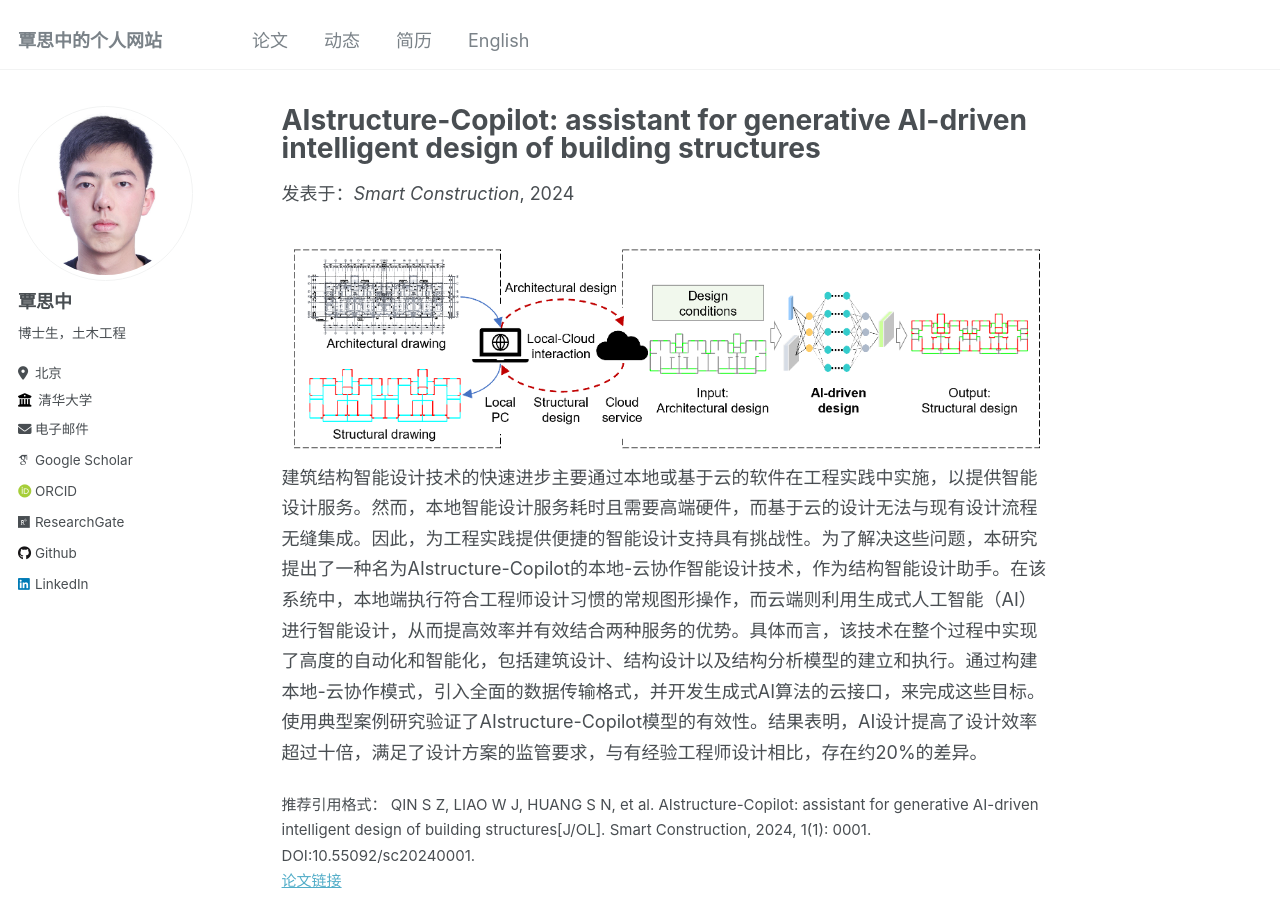
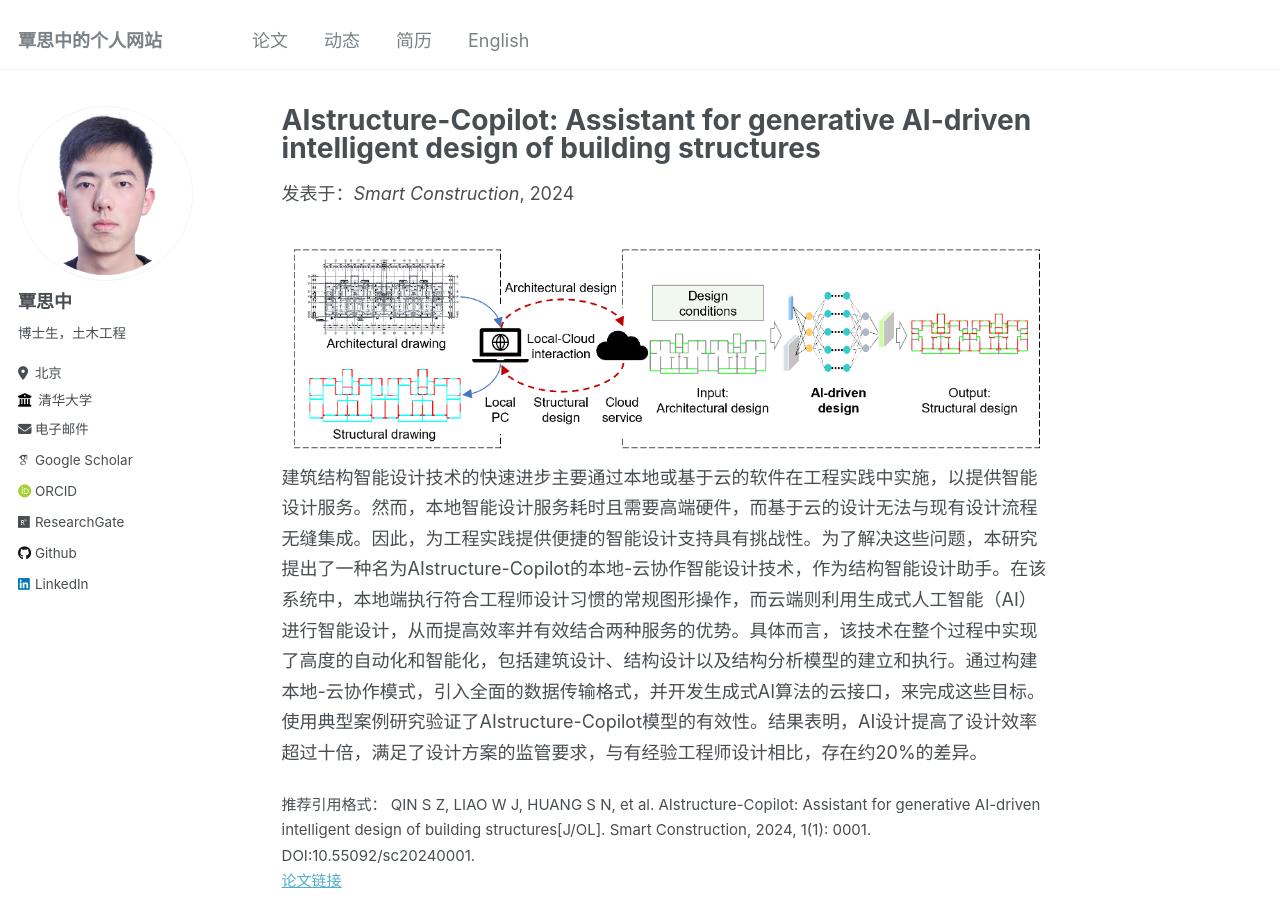
Before and after one commit to qinsz01/qsz_academic, a Jekyll site: the page built from _publications/2024-03-04-SC-zh.md, in a window 1280 px wide and 1400 px high. Shown: the top 903 px of the window. Built offline with Jekyll 4.4.1, drawn with Linux system fonts in a browser that asks for light colours; some web fonts are replaced.

```diff
--- a/_publications/2024-03-04-SC-zh.md
+++ b/_publications/2024-03-04-SC-zh.md
@@ -1,12 +1,12 @@
 ---
-title: 'AIstructure-Copilot: assistant for generative AI-driven intelligent design of building structures'
+title: 'AIstructure-Copilot: Assistant for generative AI-driven intelligent design of building structures'
 collection: publications
 permalink: /zh/publication/2024-03-04-SC
 excerpt: '构建本地-云协作模式，引入全面的数据传输格式，并开发生成式AI算法的云接口'
 date: 2024-03-04
 venue: 'Smart Construction'
 paperurl: 'https://elspub.com/papers/j/1745378442113941504'
-citation: 'QIN S Z, LIAO W J, HUANG S N, et al. AIstructure-Copilot: assistant for generative AI-driven intelligent design of building structures[J/OL]. Smart Construction, 2024, 1(1): 0001. DOI:10.55092/sc20240001.'
+citation: 'QIN S Z, LIAO W J, HUANG S N, et al. AIstructure-Copilot: Assistant for generative AI-driven intelligent design of building structures[J/OL]. Smart Construction, 2024, 1(1): 0001. DOI:10.55092/sc20240001.'
 locale: zh
 header:
     teaser: "2024-03-04-SC.png"
```
Also changed, not shown: _publications/2022-08-01-BIM-zh.md (+1 -1 lines), _publications/2022-08-01-BIM.md (+1 -1 lines), _publications/2024-03-04-SC.md (+2 -2 lines).
